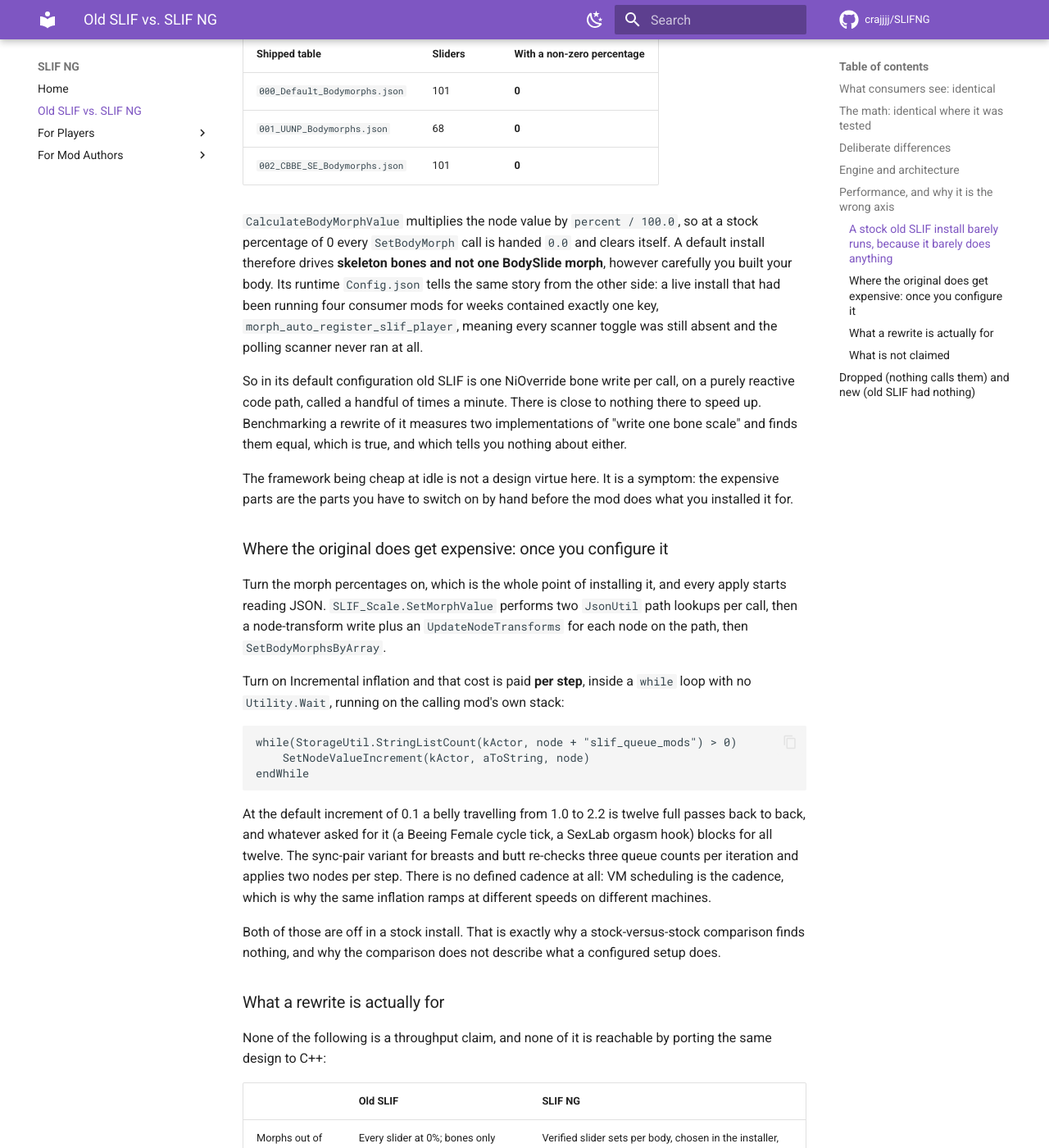
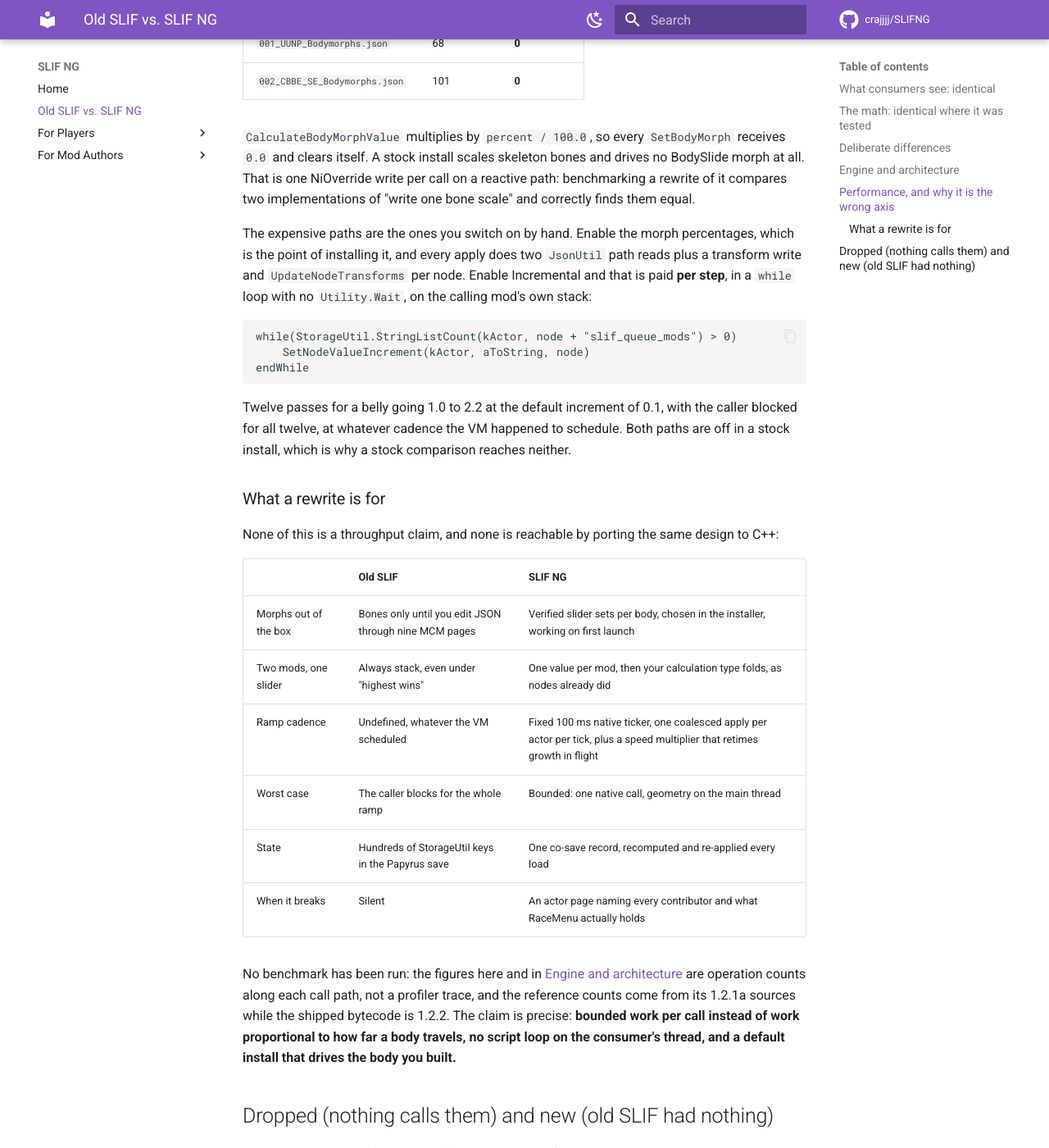
Before and after one commit to crajjjj/SLIFNG, an MkDocs documentation site: the page built from docs/comparison.md, in a window 1280 px wide and 1400 px high, scrolled down 3651 px. Shown: the whole window at 82% size. Built offline with MkDocs 1.6.1 and Material for MkDocs 9.7.7, drawn with Linux system fonts in a browser that asks for light colours; comment, search, counter and statistics services are not loaded; some of the changed text lies outside the part shown.

Commit message:
docs: tighten the performance section

````diff
--- a/docs/comparison.md
+++ b/docs/comparison.md
@@ -52,49 +52,29 @@
 
 ## Performance, and why it is the wrong axis
 
-Speed was never the pitch. A port that changed only the implementation language
-would deserve the shrug it gets, and if you rewrote old SLIF's hot path in C++
-and measured nothing, that is the correct result for the question you asked.
+Speed was never the pitch. Rewrite old SLIF's hot path in C++, measure nothing,
+and that is the correct answer to the question asked.
 
-It is the wrong question, for a specific and checkable reason.
+It is the wrong question, because **old SLIF ships inert.** Every slider in all
+three of its body-morph tables has a percentage of 0:
 
-### A stock old SLIF install barely runs, because it barely does anything
-
-Old SLIF ships three body-morph tables. Every slider in all three is disabled:
-
-| Shipped table | Sliders | With a non-zero percentage |
+| Shipped table | Sliders | Non-zero % |
 |---|---|---|
 | `000_Default_Bodymorphs.json` | 101 | **0** |
 | `001_UUNP_Bodymorphs.json` | 68 | **0** |
 | `002_CBBE_SE_Bodymorphs.json` | 101 | **0** |
 
-`CalculateBodyMorphValue` multiplies the node value by `percent / 100.0`, so at a
-stock percentage of 0 every `SetBodyMorph` call is handed `0.0` and clears itself.
-A default install therefore drives **skeleton bones and not one BodySlide morph**,
-however carefully you built your body. Its runtime `Config.json` tells the same
-story from the other side: a live install that had been running four consumer mods
-for weeks contained exactly one key, `morph_auto_register_slif_player`, meaning
-every scanner toggle was still absent and the polling scanner never ran at all.
+`CalculateBodyMorphValue` multiplies by `percent / 100.0`, so every `SetBodyMorph`
+receives `0.0` and clears itself. A stock install scales skeleton bones and drives
+no BodySlide morph at all. That is one NiOverride write per call on a reactive
+path: benchmarking a rewrite of it compares two implementations of "write one bone
+scale" and correctly finds them equal.
 
-So in its default configuration old SLIF is one NiOverride bone write per call,
-on a purely reactive code path, called a handful of times a minute. There is
-close to nothing there to speed up. Benchmarking a rewrite of it measures two
-implementations of "write one bone scale" and finds them equal, which is true,
-and which tells you nothing about either.
-
-The framework being cheap at idle is not a design virtue here. It is a symptom:
-the expensive parts are the parts you have to switch on by hand before the mod
-does what you installed it for.
-
-### Where the original does get expensive: once you configure it
-
-Turn the morph percentages on, which is the whole point of installing it, and
-every apply starts reading JSON. `SLIF_Scale.SetMorphValue` performs two
-`JsonUtil` path lookups per call, then a node-transform write plus an
-`UpdateNodeTransforms` for each node on the path, then `SetBodyMorphsByArray`.
-
-Turn on Incremental inflation and that cost is paid **per step**, inside a
-`while` loop with no `Utility.Wait`, running on the calling mod's own stack:
+The expensive paths are the ones you switch on by hand. Enable the morph
+percentages, which is the point of installing it, and every apply does two
+`JsonUtil` path reads plus a transform write and `UpdateNodeTransforms` per node.
+Enable Incremental and that is paid **per step**, in a `while` loop with no
+`Utility.Wait`, on the calling mod's own stack:
 
 ```papyrus
 while(StorageUtil.StringListCount(kActor, node + "slif_queue_mods") > 0)
@@ -102,53 +82,32 @@
 endWhile
 ```
 
-At the default increment of 0.1 a belly travelling from 1.0 to 2.2 is twelve
-full passes back to back, and whatever asked for it (a Beeing Female cycle tick,
-a SexLab orgasm hook) blocks for all twelve. The sync-pair variant for breasts
-and butt re-checks three queue counts per iteration and applies two nodes per
-step. There is no defined cadence at all: VM scheduling is the cadence, which is
-why the same inflation ramps at different speeds on different machines.
+Twelve passes for a belly going 1.0 to 2.2 at the default increment of 0.1, with
+the caller blocked for all twelve, at whatever cadence the VM happened to
+schedule. Both paths are off in a stock install, which is why a stock comparison
+reaches neither.
 
-Both of those are off in a stock install. That is exactly why a stock-versus-stock
-comparison finds nothing, and why the comparison does not describe what a
-configured setup does.
+### What a rewrite is for
 
-### What a rewrite is actually for
-
-None of the following is a throughput claim, and none of it is reachable by
-porting the same design to C++:
+None of this is a throughput claim, and none is reachable by porting the same
+design to C++:
 
 | | Old SLIF | SLIF NG |
 |---|---|---|
-| Morphs out of the box | Every slider at 0%; bones only until you edit JSON through nine MCM pages | Verified slider sets per body, chosen in the installer, driving morphs on first launch |
-| Two mods, one slider | Morph contributions always stack, even under "highest wins" | One value per mod, then your calculation type folds across mods, the same rule nodes already used |
-| Ramp cadence | Undefined; whatever the VM scheduled | A fixed 100 ms native ticker with one coalesced apply per actor per tick, and an MCM speed multiplier that retimes growth already in flight |
-| Worst-case latency | A consumer's call blocks for the whole ramp | Bounded: one native call, geometry handed to the main thread |
-| Re-sent unchanged value | A full pass anyway | Early-out before anything is touched |
-| State | Hundreds of StorageUtil keys in the Papyrus save | One compact co-save record, recomputed and re-applied every load |
-| When it goes wrong | Silent | An actor page naming every contributor, what it becomes on this body, and what RaceMenu actually holds |
+| Morphs out of the box | Bones only until you edit JSON through nine MCM pages | Verified slider sets per body, chosen in the installer, working on first launch |
+| Two mods, one slider | Always stack, even under "highest wins" | One value per mod, then your calculation type folds, as nodes already did |
+| Ramp cadence | Undefined, whatever the VM scheduled | Fixed 100 ms native ticker, one coalesced apply per actor per tick, plus a speed multiplier that retimes growth in flight |
+| Worst case | The caller blocks for the whole ramp | Bounded: one native call, geometry on the main thread |
+| State | Hundreds of StorageUtil keys in the Papyrus save | One co-save record, recomputed and re-applied every load |
+| When it breaks | Silent | An actor page naming every contributor and what RaceMenu actually holds |
 
-The per-call arithmetic does improve, and the whole-mod figures in
-[Engine and architecture](#engine-and-architecture) are real: 27 Papyrus scripts
-to 10 thin ones, 1,012 `StorageUtil` call sites to 29 (all but one inside the
-one-shot legacy importer), 187 `JsonUtil` call sites to none. Those numbers
-matter most in the configured, many-actor, several-consumer case that the stock
-comparison never reaches.
-
-### What is not claimed
-
-No benchmark has been run. The figures above are static analysis of both
-codebases, operation counts along each call path, not a profiler trace, and no
-frame-rate, script-lag or save-size measurement has been taken. The reference
-counts come from its bundled 1.2.1a sources while the shipped bytecode is 1.2.2;
-the queue structure is very unlikely to differ, but treat the line counts as
-approximate.
-
-The claim, stated precisely: **bounded work per call instead of work proportional
-to how far a body is travelling, no script loop on the consumer's thread, and a
-default install that drives the body you actually built.** If you are looking for
-a frame-rate number, there is not one, and a mod that only offered that would not
-be worth installing.
+No benchmark has been run: the figures here and in
+[Engine and architecture](#engine-and-architecture) are operation counts along
+each call path, not a profiler trace, and the reference counts come from its
+1.2.1a sources while the shipped bytecode is 1.2.2. The claim is precise:
+**bounded work per call instead of work proportional to how far a body travels,
+no script loop on the consumer's thread, and a default install that drives the
+body you built.**
 
 ## Dropped (nothing calls them) and new (old SLIF had nothing)
 
````
